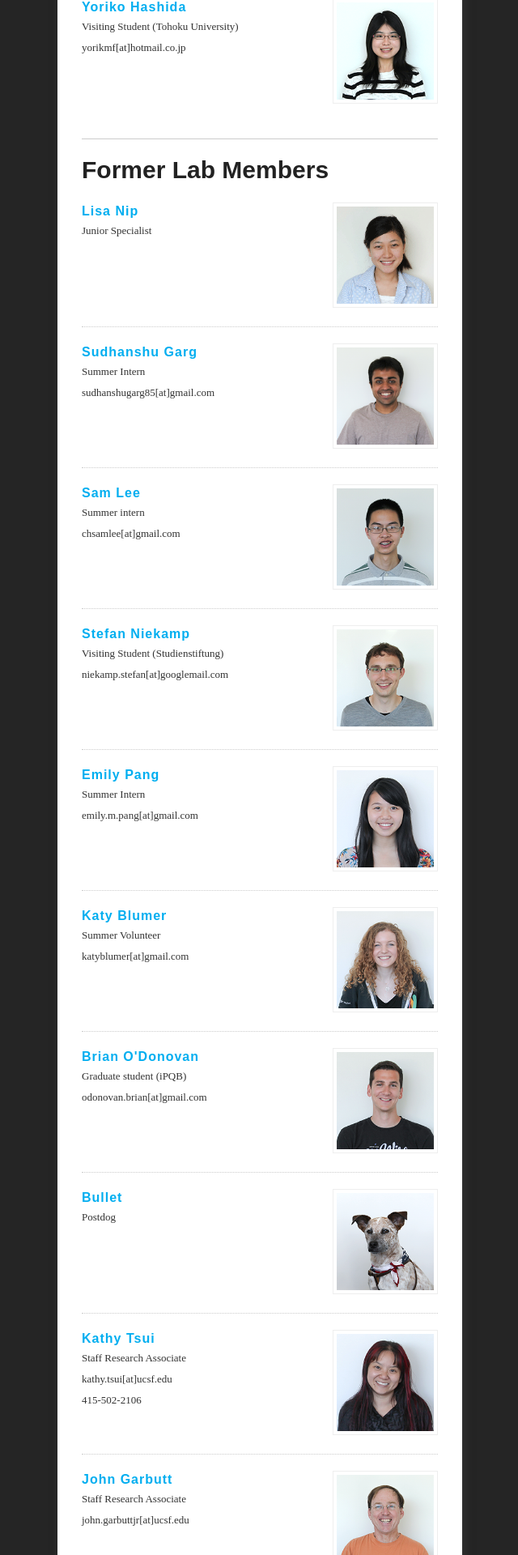
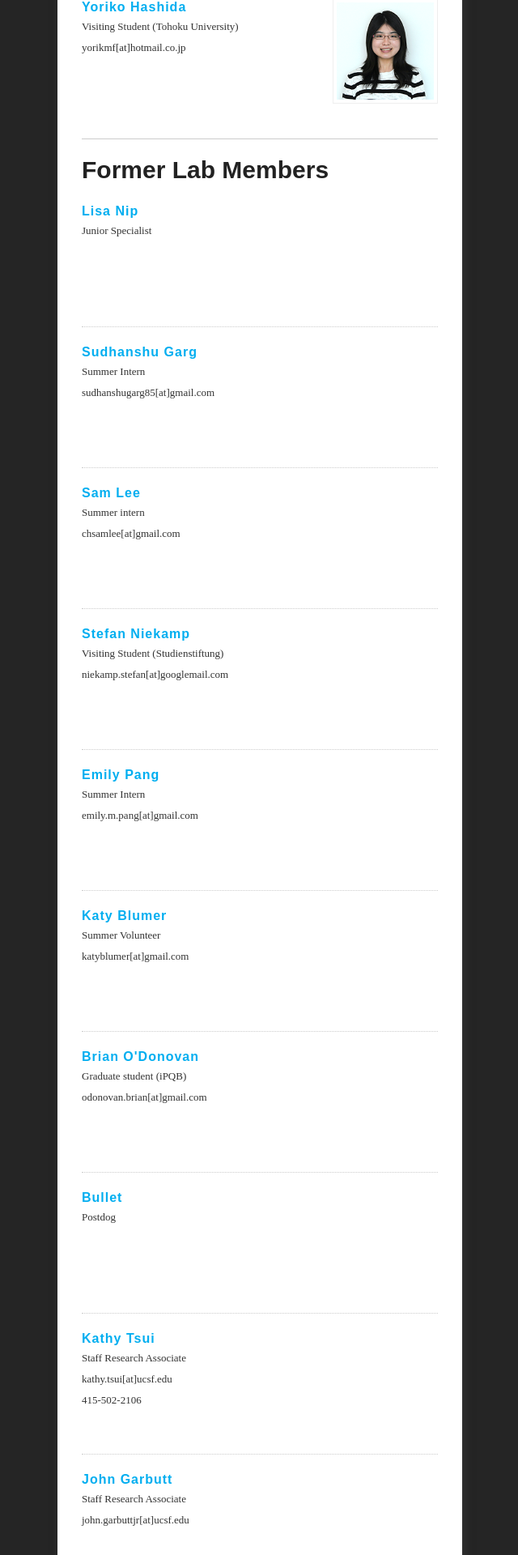
Before and after one commit to douglaslab/bionano.ucsf.edu, a Jekyll site: the page built from people.html, in a window 1280 px wide. Shown: the part 1018-2938 px from the top of the page at 81% size, without its empty margins (4-644 px from the left). Built offline with Jekyll 4.4.1, drawn with Linux system fonts in a browser that asks for light colours; nearby versions of some CDN libraries.

Commit message:
hide former lab member photos

```diff
--- a/people.html
+++ b/people.html
@@ -87,7 +87,7 @@ description: The people working at the Douglas Lab at the University of Californ
 <div class="biographies">
 
 <div class="biography">
-	<img src="/assets/images/portraits/lisa.png" class="portrait" />
+	<!-- <img src="/assets/images/portraits/lisa.png" class="portrait" /> -->
 	<h4 class="title">
 		<a target="_new" href="http://lisanip.com/">Lisa Nip</a>
 	</h4>
@@ -100,7 +100,7 @@ description: The people working at the Douglas Lab at the University of Californ
 
 
 <div class="biography">
-	<img src="/assets/images/portraits/sudhanshu.png" class="portrait" />
+	<!-- <img src="/assets/images/portraits/sudhanshu.png" class="portrait" /> -->
 	<h4 class="title">
 		<a target="_new" href="https://sites.google.com/site/sudhanshugarg85/">Sudhanshu Garg</a>
 	</h4>
@@ -114,7 +114,7 @@ description: The people working at the Douglas Lab at the University of Californ
 
 
 <div class="biography">
-	<img src="/assets/images/portraits/sam.png" class="portrait" />
+	<!-- <img src="/assets/images/portraits/sam.png" class="portrait" /> -->
 	<h4 class="title">
 		<a target="_new" href="#">Sam Lee</a>
 	</h4>
@@ -128,7 +128,7 @@ description: The people working at the Douglas Lab at the University of Californ
 </div>
 
 <div class="biography">
-	<img src="/assets/images/portraits/stefan.png" class="portrait" />
+	<!-- <img src="/assets/images/portraits/stefan.png" class="portrait" /> -->
 	<h4 class="title">
 		<a href="http://www.stefan-niekamp.de/">Stefan Niekamp</a>
 	</h4>
@@ -141,7 +141,7 @@ description: The people working at the Douglas Lab at the University of Californ
 </div>
 
 <div class="biography">
-	<img src="/assets/images/portraits/emily.png" class="portrait" />
+	<!-- <img src="/assets/images/portraits/emily.png" class="portrait" /> -->
 	<h4 class="title">
 		<a href="#">Emily Pang</a>
 	</h4>
@@ -154,7 +154,7 @@ description: The people working at the Douglas Lab at the University of Californ
 </div>
 
 <div class="biography">
-	<img src="/assets/images/portraits/katy.png" class="portrait" />
+	<!-- <img src="/assets/images/portraits/katy.png" class="portrait" /> -->
 	<h4 class="title">
 		<a href="#">Katy Blumer</a>
 	</h4>
@@ -167,7 +167,7 @@ description: The people working at the Douglas Lab at the University of Californ
 </div>
 
 <div class="biography">
-	<img src="/assets/images/portraits/brian.png" class="portrait" />
+	<!-- <img src="/assets/images/portraits/brian.png" class="portrait" /> -->
 	<h4 class="title">
 		<a target="_new" href="http://www.iambrianodonovan.com/">Brian O'Donovan</a>
 	</h4>
@@ -182,7 +182,7 @@ description: The people working at the Douglas Lab at the University of Californ
 
 
 <div class="biography">
-	<img src="/assets/images/portraits/bullet.png" class="portrait" />
+	<!-- <img src="/assets/images/portraits/bullet.png" class="portrait" /> -->
 	<h4 class="title">
 		<a href="#">Bullet</a>
 	</h4>
@@ -194,7 +194,7 @@ description: The people working at the Douglas Lab at the University of Californ
 </div>
 
 <div class="biography">
-	<img src="/assets/images/portraits/kat.png" class="portrait" />
+	<!-- <img src="/assets/images/portraits/kat.png" class="portrait" /> -->
 	<h4 class="title">
 		<a target="_new" href="#">Kathy Tsui</a>
 	</h4>
@@ -208,7 +208,7 @@ description: The people working at the Douglas Lab at the University of Californ
 </div>
 
 <div class="biography">
-	<img src="/assets/images/portraits/john.png" class="portrait" />
+	<!-- <img src="/assets/images/portraits/john.png" class="portrait" /> -->
 	<h4 class="title">
 		<a target="_new" href="http://www.linkedin.com/profile/view?id=14538129">John Garbutt</a>
 	</h4>
```
